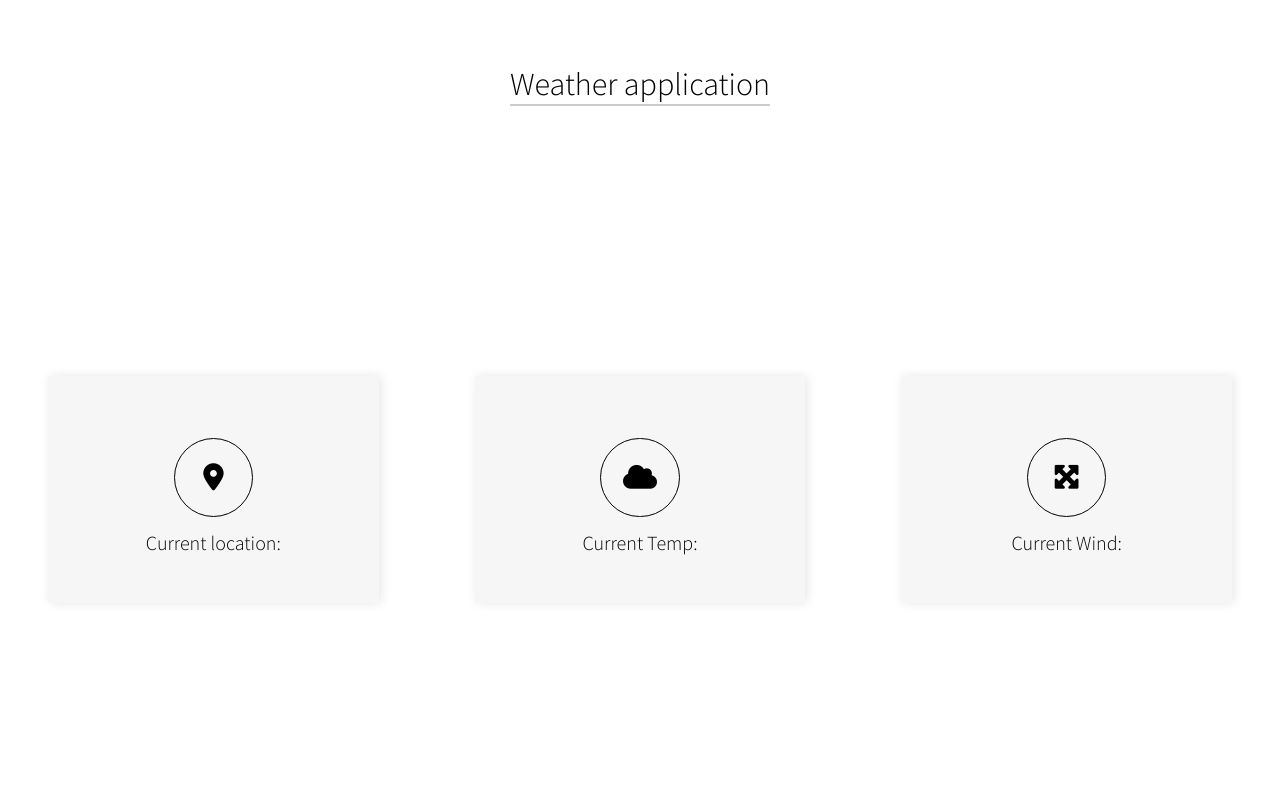
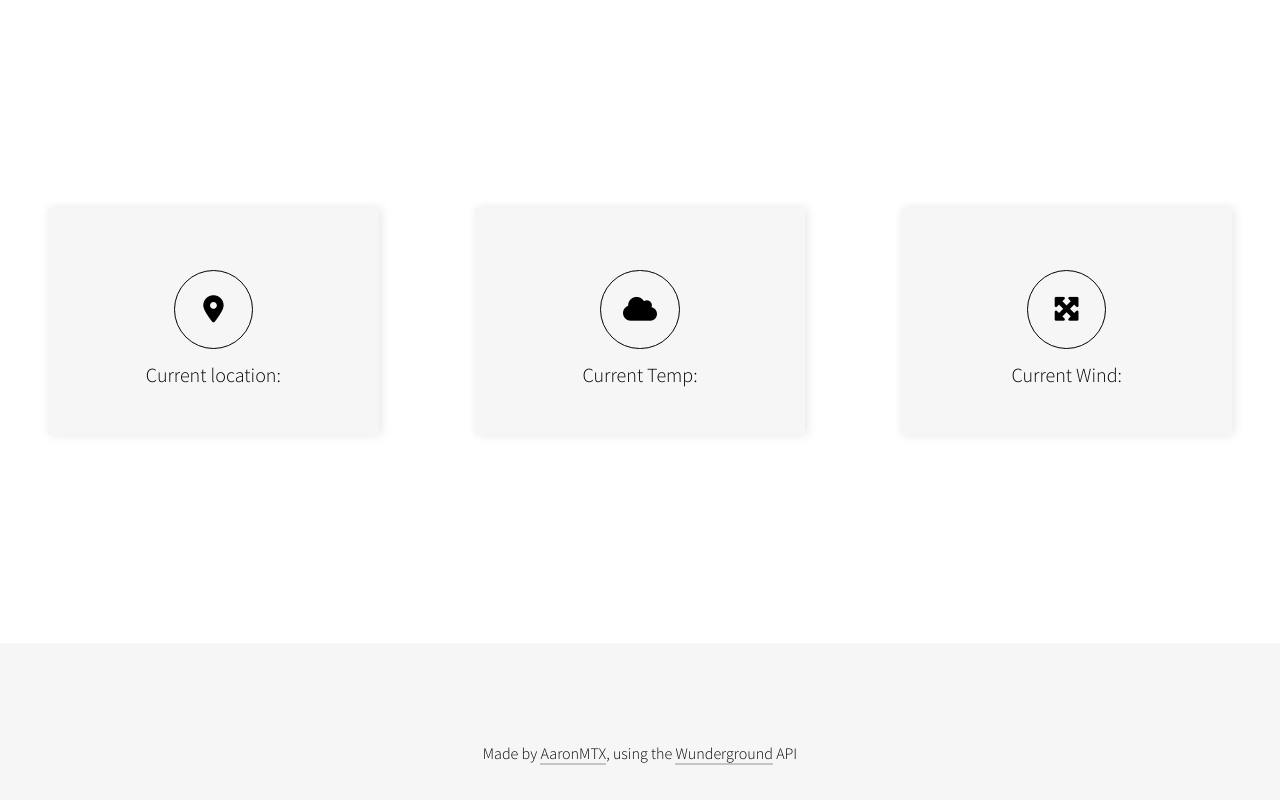
Before and after one commit to aaron-mtx/weather-app, a plain HTML site: page index.html in a window 1280 px wide. Shown: the top 800 px of the page. Drawn offline with nearby package versions, Linux system fonts and the light colour scheme; no server answers.

Commit message:
Removed titles
Removed H1 title

```diff
--- a/index.html
+++ b/index.html
@@ -18,8 +18,6 @@
 	</head>
 <body>
 <div class="container">
-
-<h1><span>Weather application</span></h1>
 
 <div class="row">
 	<div id="box">
```
